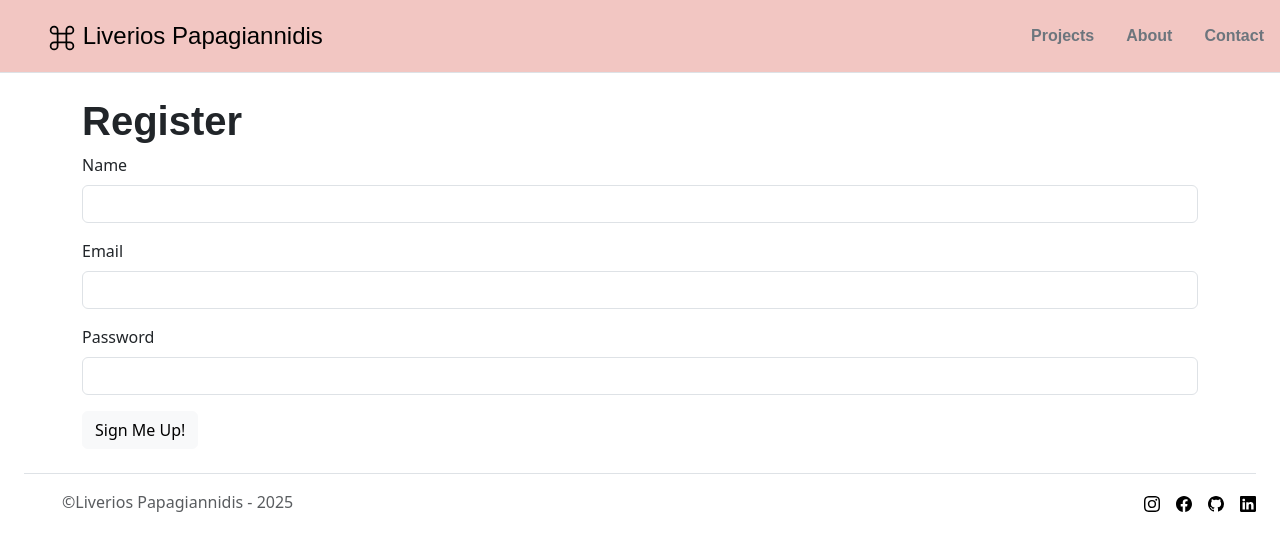
After one commit to liveris-dev/Portfolio_with_Bootstrap, a Flask app: page /register in a window 1280 px wide. The commit adds this page. Shown: the top 551 px of the page. Run offline with Flask 3, Linux system fonts and the light colour scheme; some libraries are stand-ins or nearby versions; some web fonts are replaced.

Commit message:
Add authentication, flashing messages, admin privileges

```diff
--- a/main.py
+++ b/main.py
@@ -1,16 +1,17 @@
-from enum import unique
-
-from flask import Flask, render_template, redirect, url_for, request
+from flask import Flask, render_template, redirect, url_for, request, abort, flash
 import smtplib
 import os
 from flask_sqlalchemy import SQLAlchemy
 from sqlalchemy.orm import DeclarativeBase, Mapped, mapped_column, relationship
 from sqlalchemy import Integer, String, Text
 from flask_wtf import FlaskForm
-from wtforms import StringField, SubmitField, SelectField
-from wtforms.validators import DataRequired, URL
+from werkzeug.security import generate_password_hash, check_password_hash
+from wtforms import StringField, SubmitField, SelectField, PasswordField
+from wtforms.validators import DataRequired, URL, Email
 from flask_ckeditor import CKEditor, CKEditorField
 from flask_bootstrap import Bootstrap5
+from flask_login import UserMixin, login_user, LoginManager, current_user, logout_user, login_required
+from functools import wraps
 
 my_email = os.environ.get('EMAIL_ADDRESS')
 my_password = os.environ.get('EMAIL_KEY')
@@ -23,17 +24,26 @@ ckeditor = CKEditor(app)
 #CREATE DATABASE
 class Base(DeclarativeBase):
     pass
-#ADD ENV VARIABLE TO DB URI TO USE WITH POSTGRESQL
+#Add env variable to db uri to use with postgresql on render
 app.config['SQLALCHEMY_DATABASE_URI'] = os.environ.get('DB_URI', 'sqlite:///projects.db')
 db = SQLAlchemy(model_class=Base)
 db.init_app(app)
+
+#CONFIGURE FLASK LOGIN MANAGER
+login_manager = LoginManager()
+login_manager.init_app(app)
+
+#CREATE USER LOADER CALLBACK
+@login_manager.user_loader
+def load_user(user_id):
+    return db.session.get(User, int(user_id))
 
 #CONFIGURE TABLES
 class Project(db.Model):
     __tablename__= "projects"
     id: Mapped[int] = mapped_column(Integer, primary_key=True)
     # Create a foreign key, "users.id" the users refers to the tablename of User.
-    author_id: Mapped[int] = mapped_column(Integer, db.ForeignKey("users.id"))
+    author_id: Mapped[int] = mapped_column(db.ForeignKey("users.id"))
     # Create reference to the User object. The "projects" refers to the projects property in the User class.
     author = relationship("User", back_populates="projects")
     title: Mapped[str] = mapped_column(String(250), unique=True, nullable=False)
@@ -43,7 +53,7 @@ class Project(db.Model):
     github: Mapped[str] = mapped_column(String(250), nullable=False)
     img_url: Mapped[str] = mapped_column(String(250), nullable=False)
 
-class User(db.Model):
+class User(db.Model, UserMixin):
     __tablename__ = "users"
     id: Mapped[int] = mapped_column(Integer, primary_key=True)
     email: Mapped[str] = mapped_column(String(250), unique=True, nullable=False)
@@ -55,7 +65,7 @@ class User(db.Model):
 with app.app_context():
     db.create_all()
 
-#CREATE WTFORM FOR NEW PROJECT
+#CREATE WTFORMS
 class ProjectForm(FlaskForm):
     title=StringField(label='Project Title', validators=[DataRequired()])
     subtitle=StringField(label='Project Subtitle', validators=[DataRequired()])
@@ -64,6 +74,18 @@ class ProjectForm(FlaskForm):
     project_url=StringField(label='Github Link', validators=[DataRequired(), URL()])
     img_url=StringField(label='Image URL', validators=[DataRequired(), URL()])
     submit=SubmitField(label='Submit Project')
+
+class RegisterForm(FlaskForm):
+    name = StringField("Name", validators=[DataRequired()])
+    email = StringField("Email", validators=[DataRequired(), Email()])
+    password = PasswordField("Password", validators=[DataRequired()])
+    submit = SubmitField("Sign Me Up!")
+
+class LoginForm(FlaskForm):
+    email = StringField("Email", validators=[DataRequired(), Email()])
+    password = PasswordField("Password", validators=[DataRequired()])
+    submit = SubmitField("Let Me In!")
+
 
 #CREATE SEND EMAIL FUNCTION FOR CONTACT
 def send_email(name, email, phone, message):
@@ -77,24 +99,56 @@ def send_email(name, email, phone, message):
             msg=email_message
         )
 
-#ADD A NEW PROJECT
-@app.route("/new_project", methods=["GET","POST"])
-def new_project():
-    form = ProjectForm()
+#CREATE ADMIN REQUIRED DECORATOR
+def admin_only(f):
+    @wraps(f)
+    def decorated_function(*args,**kwargs):
+        if current_user.is_anonymous or current_user.id != 1:
+            return abort(403)
+        return f(*args,**kwargs)
+    return decorated_function
+
+@app.route("/register", methods=["GET","POST"])
+def register_user():
+    form = RegisterForm()
     if form.validate_on_submit():
-        new_project_to_add=Project(
-            title=form.title.data,
-            subtitle=form.subtitle.data,
-            body=form.body.data,
-            type=form.category.data,
-            github=form.project_url.data,
-            img_url=form.img_url.data
+        registered_user = db.session.execute(db.select(User).where(User.email == form.email.data)).scalar()
+        if registered_user:
+            return redirect(url_for("login"))
+        hashed_salted_password = generate_password_hash(password=form.password.data, method="pbkdf2", salt_length=8)
+        new_user = User(
+            email=form.email.data,
+            name = form.name.data,
+            password = hashed_salted_password
         )
-        db.session.add(new_project_to_add)
+        db.session.add(new_user)
         db.session.commit()
-        return redirect(url_for('home'))
-    return render_template("add-project.html", form=form)
+        login_user(new_user)
+        return redirect(url_for("home"))
+    return render_template("register.html", form=form)
 
+@app.route("/login", methods=["GET","POST"])
+def login():
+    form = LoginForm()
+    if form.validate_on_submit():
+        registered_user = db.session.execute(db.select(User).where(User.email == form.email.data)).scalar()
+        if registered_user:
+            if check_password_hash(pwhash=registered_user.password, password=form.password.data):
+                login_user(registered_user)
+                return redirect(url_for("home"))
+            else:
+                flash("The password is incorrect. Please try again.", category="error")
+                return redirect(url_for("login"))
+        else:
+            flash("The email you entered is not registered. Please sign up first.", category="error")
+            return redirect(url_for('register_user'))
+    return render_template("login.html", form=form)
+
+@app.route("/logout")
+@login_required
+def logout():
+    logout_user()
+    return redirect(url_for("home"))
 
 
 @app.route("/")
@@ -112,7 +166,28 @@ def show_project(project_id):
     requested_project = db.get_or_404(Project, project_id)
     return render_template("project.html", project=requested_project)
 
+#ADD A NEW PROJECT
+@app.route("/new_project", methods=["GET","POST"])
+@admin_only
+def new_project():
+    form = ProjectForm()
+    if form.validate_on_submit():
+        new_project_to_add=Project(
+            title=form.title.data,
+            subtitle=form.subtitle.data,
+            body=form.body.data,
+            type=form.category.data,
+            github=form.project_url.data,
+            img_url=form.img_url.data,
+            author_id=current_user.id
+        )
+        db.session.add(new_project_to_add)
+        db.session.commit()
+        return redirect(url_for('home'))
+    return render_template("add-project.html", form=form)
+
 @app.route("/terminate/<project_id>")
+@admin_only
 def terminate_project(project_id):
     requested_project = db.get_or_404(Project, project_id)
     db.session.delete(requested_project)
--- a/templates/about.html
+++ b/templates/about.html
@@ -1,6 +1,6 @@
 {% extends 'base.html' %}
 {% block content %}
-<div class="px-4 py-5 my-5 text-center"><img class="d-block mx-auto mb-4 rounded-circle"
+<div class="px-4 py-5 my-5 text-center sulphur-point-bold"><img class="d-block mx-auto mb-4 rounded-circle"
                                              src="static/assets/images/photo_fatsa.jpg" alt="" width="250"
                                              height="250">
     <h1 class="display-5 fw-bold text-body-emphasis">About Me</h1>
--- a/templates/base.html
+++ b/templates/base.html
@@ -37,6 +37,9 @@
           vertical-align: -.125em;
           fill: currentColor
         }
+        .error {
+        color:red
+        }
 
     </style>
 </head>
@@ -54,6 +57,9 @@
                     Papagiannidis </span> </a>
     <ul class="nav nav-pills sulphur-point-bold">
         <!--        <li class="nav-item"><a href="#" class="nav-link active" aria-current="page">Home</a></li>-->
+        {% if current_user.is_authenticated %}
+            <li class="nav-item"><a href="{{ url_for('logout') }}" class="nav-link link-secondary">Logout</a></li>
+        {% endif %}
         <li class="nav-item"><a href="{{ url_for('show_all_projects') }}" class="nav-link link-secondary">Projects</a></li>
         <li class="nav-item"><a href="{{ url_for('about') }}" class="nav-link link-secondary">About</a></li>
         <li class="nav-item"><a href="{{ url_for('contact') }}" class="nav-link link-secondary">Contact</a></li>
--- a/templates/project.html
+++ b/templates/project.html
@@ -8,8 +8,9 @@
         <p class="lead">{{ project.body|safe }}</p>
         <div class="d-grid gap-2 d-md-flex justify-content-md-start">
             <a type="button" class="btn btn-light btn-lg px-4 me-md-2" href="{{ project.github }}">Show on Github</a>
+            {% if current_user.id == 1 %}
             <a type="button" class="btn btn-danger btn-lg px-4 me-md-2" href="{{ url_for('terminate_project', project_id = project.id) }}">Delete</a>
-
+            {% endif %}
         </div>
     </div>
 </div>
--- /dev/null
+++ b/templates/register.html
@@ -0,0 +1,15 @@
+{% extends 'base.html' %}
+{% from 'bootstrap5/form.html' import render_form %}
+{% block content %}
+<h1 class="sulphur-point-bold">Register</h1>
+{% with messages = get_flashed_messages(with_categories=true) %}
+  {% if messages %}
+
+    {% for category,message in messages %}
+      <div class="{{category}}">{{ message }}</div>
+    {% endfor %}
+  {% endif %}
+{% endwith %}
+{% block body %}{% endblock %}
+    {{ render_form(form, novalidate=True, button_map={"submit": "light"}) }}
+{% endblock %}
--- /dev/null
+++ b/templates/secret_template.html
@@ -0,0 +1,5 @@
+{% extends base.html %}
+{% block.content %}
+    <h1 class="sulphur-point-bold">Welcome to the secret place, only a few can enter this magic realm.</h1>
+
+{% endblock %}
```
Also changed, not shown: templates/contact.html (+3 -4 lines), templates/login.html (added, +14 -0 lines).
